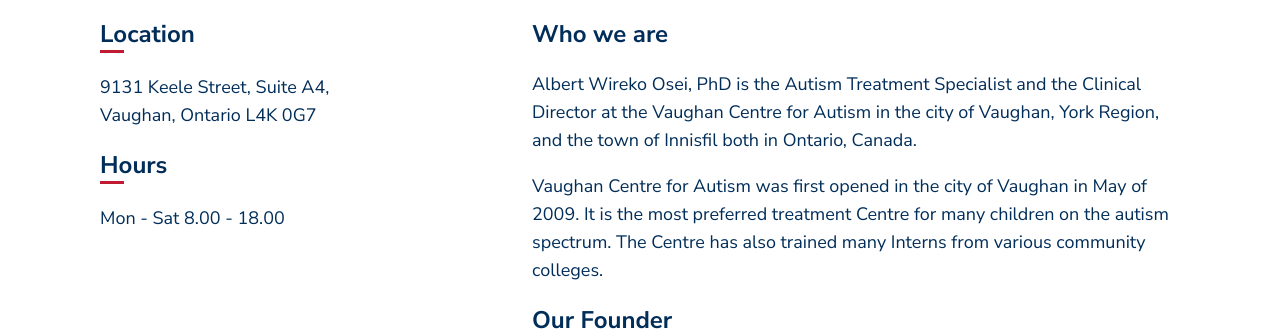
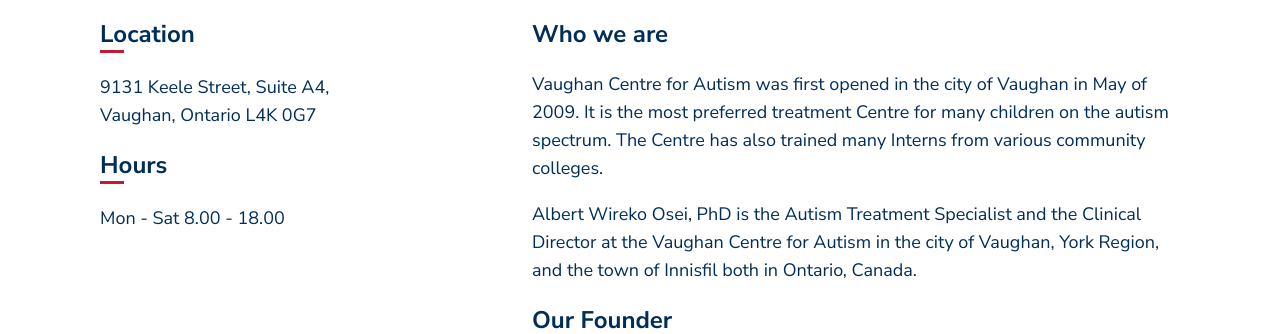
Before and after one commit to oseivale/vaughan-centre-for-autism, a Next.js app: page /about in a window 1280 px wide. Shown: the part 434-768 px from the top of the page. Built offline with nearby package versions, Linux system fonts and the light colour scheme; a web font is replaced by a local one.

Commit message:
wip: working on beta changes

```diff
--- a/src/pages/about.js
+++ b/src/pages/about.js
@@ -19,13 +19,14 @@
         <PageWrapper pageHeaderImg={'/unseen-studio-s9CC2SKySJM-unsplash.jpg'} pageHeader={'About Us'}>
           <section>
             <h1>Who we are</h1>
-            <p>Albert Wireko Osei, PhD is the Autism Treatment Specialist and the Clinical Director at
-              the Vaughan Centre for Autism in the city of Vaughan, York Region, and the town of
-              Innisfil both in Ontario, Canada.</p>
-            <p>Vaughan Centre for Autism was first opened in the city of Vaughan in May of 2009. It is
+            <p>
+              Vaughan Centre for Autism was first opened in the city of Vaughan in May of 2009. It is
               the most preferred treatment Centre for many children on the autism spectrum. The
-              Centre has also trained many Interns from various community colleges.</p>
-
+              Centre has also trained many Interns from various community colleges.
+            </p>
+            <p>
+              Albert Wireko Osei, PhD is the Autism Treatment Specialist and the Clinical Director at the Vaughan Centre for Autism in the city of Vaughan, York Region, and the town of Innisfil both in Ontario, Canada.
+            </p>
           </section>
           <section>
             <h1>Our Founder</h1>
--- a/src/styles/globals.css
+++ b/src/styles/globals.css
@@ -123,6 +123,7 @@
 
 .about-img {
   height: 25rem;
+  border-radius: 5px;
 }
 
 .grid-col-1 img {
```
